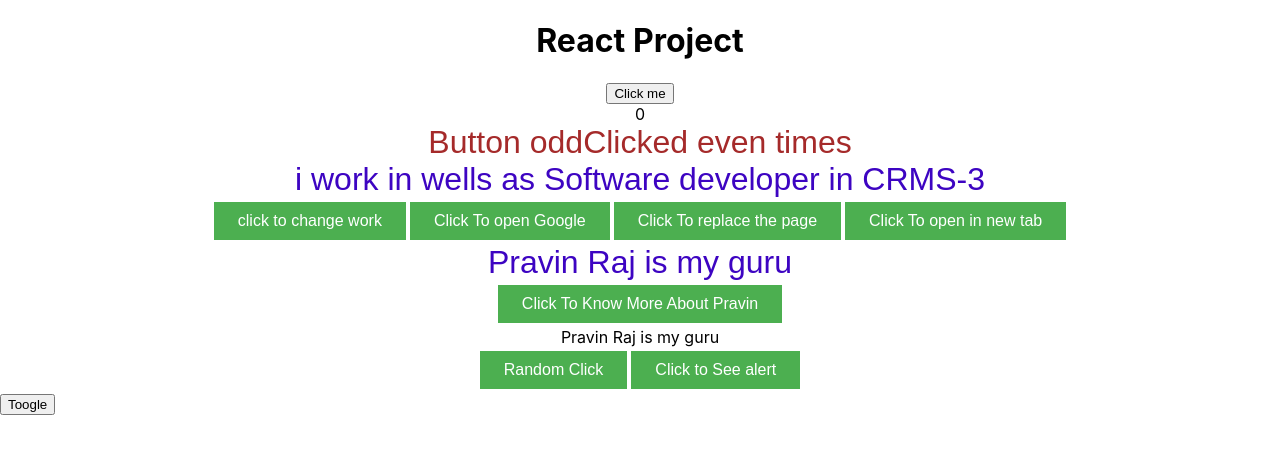
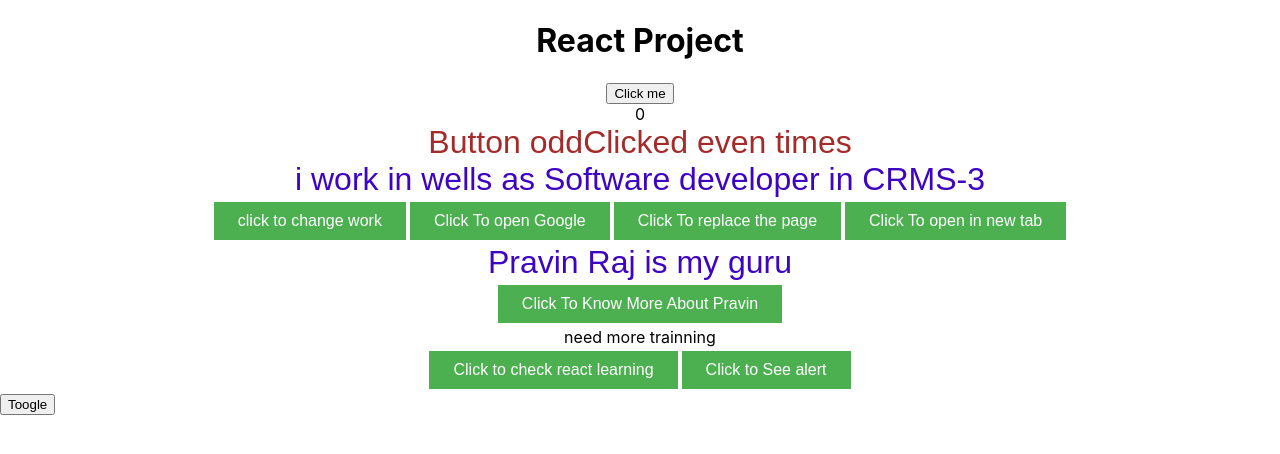
Before and after one commit to skysuraj12/reactlearning, a React (Create React App) app: page / in a window 1280 px wide. Shown: the top 454 px of the page. Built offline with nearby package versions, Linux system fonts and the light colour scheme.

Commit message:
third_commit

```diff
--- a/src/ButtonTwo.js
+++ b/src/ButtonTwo.js
@@ -24,9 +24,9 @@ const ButtonTwo = () => {
             <button className="btn1" onClick={handleClick}>Click To Know More About Pravin</button>
 
             <div className="word">
-                {word ? 'Pravin Raj is my friend' : 'Pravin Raj is my guru'}
+                {word ? 'lernt some thing in react' : 'need more trainning'}
             </div>
-            <button className="btn1" onClick={clickHandle}>Random Click</button>
+            <button className="btn1" onClick={clickHandle}>Click to check react learning</button>
             <button className="btn1" onClick={clickHandleAlert}>Click to See alert</button>
         </>
     )
```
